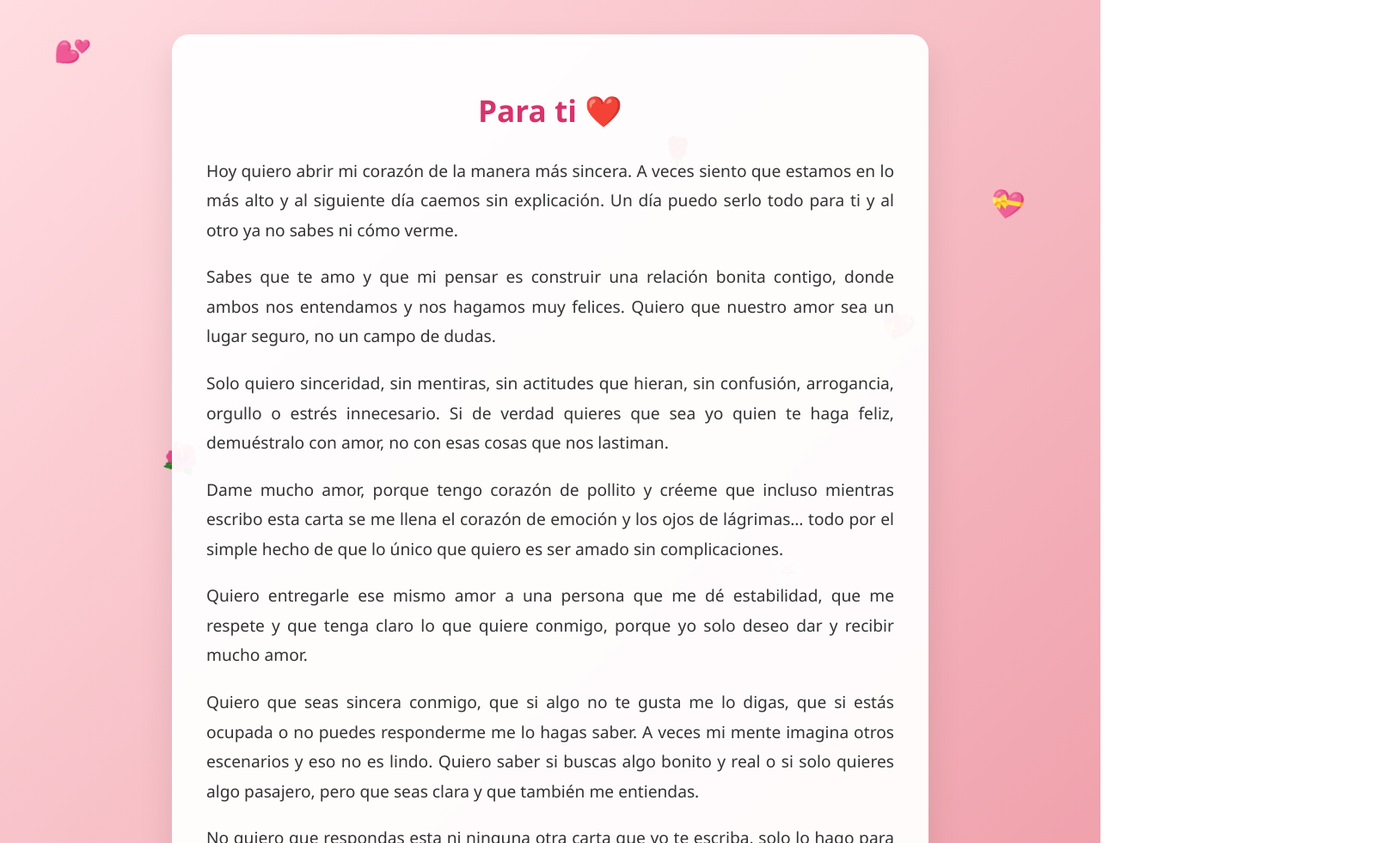
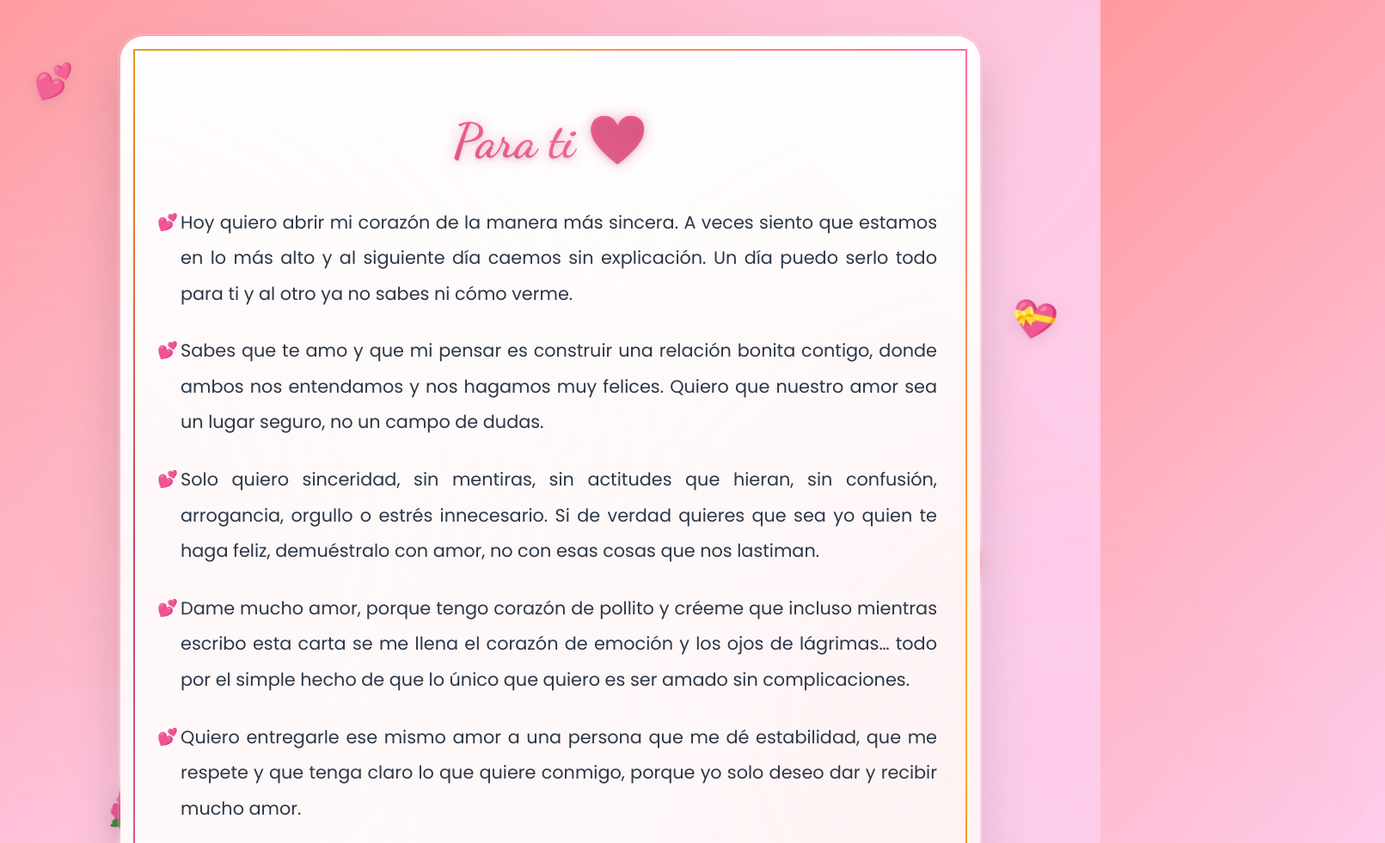
Before and after one commit to estudiantecesarfurnieles-droid/Tu-pagina, a plain HTML site: page cartas/carta5.html in a window 1280 px wide. Shown: the top 981 px of the page at 86% size, 1611 px wide, since content can reach past the window. Drawn offline with Linux system fonts and the light colour scheme.

Commit message:
DESIGN: Rediseño completo de carta tierna - diseño elegante con efectos visuales mejorados

```diff
--- a/cartas/carta5.html
+++ b/cartas/carta5.html
@@ -5,83 +5,295 @@
 <meta name="viewport" content="width=device-width, initial-scale=1.0">
 <title>Carta para ti</title>
 <style>
+  @import url('https://fonts.googleapis.com/css2?family=Dancing+Script:wght@400;600;700&family=Playfair+Display:wght@400;600;700&family=Poppins:wght@300;400;500;600&display=swap');
+
   body {
     margin: 0;
     padding: 20px;
-        font-family: 'Segoe UI', Tahoma, Geneva, Verdana, sans-serif;
-        background: linear-gradient(135deg, #ffdde1, #ee9ca7);
+    font-family: 'Poppins', sans-serif;
+    background: linear-gradient(135deg, #ff9a9e 0%, #fecfef 50%, #fecfef 100%);
     overflow-x: hidden;
-        color: #4a2c2a;
+    color: #2d3748;
     min-height: 100vh;
     display: flex;
     align-items: center;
     justify-content: center;
+    position: relative;
   }
+
+  /* Partículas de fondo mejoradas */
+  body::before {
+    content: '';
+    position: fixed;
+    top: 0;
+    left: 0;
+    width: 100%;
+    height: 100%;
+    background-image:
+      radial-gradient(circle at 15% 85%, rgba(255, 182, 193, 0.4) 0%, transparent 50%),
+      radial-gradient(circle at 85% 15%, rgba(255, 192, 203, 0.4) 0%, transparent 50%),
+      radial-gradient(circle at 50% 50%, rgba(255, 218, 185, 0.3) 0%, transparent 50%),
+      radial-gradient(circle at 25% 25%, rgba(255, 182, 193, 0.2) 0%, transparent 50%);
+    pointer-events: none;
+    z-index: 0;
+    animation: backgroundShift 20s ease-in-out infinite;
+  }
+
+  @keyframes backgroundShift {
+    0%, 100% { opacity: 1; }
+    50% { opacity: 0.8; }
+  }
+
+  /* Elementos flotantes mejorados */
   .floating {
     position: absolute;
-        animation: float 8s infinite ease-in-out;
+    animation: floatEnhanced 12s infinite ease-in-out;
+    opacity: 0.9;
+    font-size: 2.5rem;
+    pointer-events: none;
+    z-index: 1;
+    filter: drop-shadow(0 4px 8px rgba(0, 0, 0, 0.1));
+  }
+
+  @keyframes floatEnhanced {
+    0% {
+      transform: translateY(0) rotate(0deg) scale(1);
+      opacity: 0.9;
+    }
+    25% {
+      transform: translateY(-30px) rotate(15deg) scale(1.1);
+      opacity: 1;
+    }
+    50% {
+      transform: translateY(-60px) rotate(-10deg) scale(0.9);
       opacity: 0.8;
-        font-size: 2rem;
-        pointer-events: none;
     }
-    @keyframes float {
-        0% { transform: translateY(0) rotate(0deg); opacity: 0.8; }
-        50% { transform: translateY(-50px) rotate(20deg); opacity: 1; }
-        100% { transform: translateY(0) rotate(0deg); opacity: 0.8; }
+    75% {
+      transform: translateY(-30px) rotate(20deg) scale(1.05);
+      opacity: 1;
     }
+    100% {
+      transform: translateY(0) rotate(0deg) scale(1);
+      opacity: 0.9;
+    }
+  }
+
+  /* Contenedor principal rediseñado */
   .container {
-        max-width: 800px;
+    max-width: 900px;
     width: 100%;
-        padding: 40px;
-        background: rgba(255, 255, 255, 0.95);
-        border-radius: 20px;
-        box-shadow: 0 20px 40px rgba(0,0,0,0.1);
+    padding: 50px;
+    background: linear-gradient(145deg, #ffffff 0%, #fef7f7 100%);
+    border-radius: 30px;
+    box-shadow:
+      0 30px 60px rgba(0, 0, 0, 0.15),
+      0 0 0 1px rgba(255, 255, 255, 0.2),
+      inset 0 1px 0 rgba(255, 255, 255, 0.3);
     position: relative;
     z-index: 2;
     margin: 20px;
+    backdrop-filter: blur(10px);
+    border: 2px solid transparent;
+    background-clip: padding-box;
   }
+
+  /* Decoración de esquinas */
+  .container::before {
+    content: '';
+    position: absolute;
+    top: 15px;
+    left: 15px;
+    right: 15px;
+    bottom: 15px;
+    border: 2px solid transparent;
+    border-image: linear-gradient(45deg, #ff6b9d, #c44569, #f8b500, #ff6b9d) 1;
+    border-radius: 20px;
+    pointer-events: none;
+  }
+
+  /* Título mejorado */
   h1 {
     text-align: center;
     color: #d6336c;
-        font-size: 2.2em;
-        margin-bottom: 30px;
-        font-weight: bold;
-    }
-    p {
-        font-size: 1.2em;
-        line-height: 1.8em;
-        margin-bottom: 20px;
-        text-align: justify;
-        color: #333;
+    font-family: 'Dancing Script', cursive;
+    font-size: 3.5em;
+    font-weight: 700;
+    margin-bottom: 40px;
+    text-shadow: 0 2px 4px rgba(0, 0, 0, 0.1);
+    background: linear-gradient(45deg, #d6336c, #ff6b9d, #c44569);
+    -webkit-background-clip: text;
+    -webkit-text-fill-color: transparent;
+    background-clip: text;
+    position: relative;
+    animation: titleGlow 3s ease-in-out infinite alternate;
   }
 
-    /* Responsive */
+  @keyframes titleGlow {
+    0% { filter: drop-shadow(0 0 5px rgba(214, 51, 108, 0.3)); }
+    100% { filter: drop-shadow(0 0 15px rgba(214, 51, 108, 0.6)); }
+  }
+
+  /* Párrafos mejorados */
+  p {
+    font-size: 1.3em;
+    line-height: 2em;
+    margin-bottom: 25px;
+    text-align: justify;
+    color: #2d3748;
+    font-weight: 400;
+    position: relative;
+    padding-left: 20px;
+    transition: all 0.3s ease;
+  }
+
+  p::before {
+    content: '💕';
+    position: absolute;
+    left: -5px;
+    top: 0;
+    font-size: 16px;
+    opacity: 0.7;
+    animation: heartBeat 2s ease-in-out infinite;
+  }
+
+  @keyframes heartBeat {
+    0%, 100% { transform: scale(1); opacity: 0.7; }
+    50% { transform: scale(1.2); opacity: 1; }
+  }
+
+  p:hover {
+    transform: translateX(5px);
+    color: #1a202c;
+  }
+
+  /* Efectos de hover para el contenedor */
+  .container:hover {
+    transform: translateY(-5px);
+    box-shadow:
+      0 40px 80px rgba(0, 0, 0, 0.2),
+      0 0 0 1px rgba(255, 255, 255, 0.3),
+      inset 0 1px 0 rgba(255, 255, 255, 0.4);
+  }
+
+  /* Scrollbar personalizado */
+  .container::-webkit-scrollbar {
+    width: 8px;
+  }
+
+  .container::-webkit-scrollbar-track {
+    background: rgba(255, 255, 255, 0.1);
+    border-radius: 4px;
+  }
+
+  .container::-webkit-scrollbar-thumb {
+    background: linear-gradient(45deg, #ff6b9d, #c44569);
+    border-radius: 4px;
+  }
+
+  .container::-webkit-scrollbar-thumb:hover {
+    background: linear-gradient(45deg, #ff5a8a, #b83a5e);
+  }
+
+  /* Responsive mejorado */
   @media (max-width: 768px) {
     body {
       padding: 10px;
     }
+
+    .container {
+      padding: 30px;
+      margin: 10px;
+      border-radius: 25px;
+    }
+
+    h1 {
+      font-size: 2.5em;
+      margin-bottom: 30px;
+    }
+
+    p {
+      font-size: 1.1em;
+      line-height: 1.8em;
+      margin-bottom: 20px;
+      padding-left: 15px;
+    }
+
+    .floating {
+      font-size: 2rem;
+    }
+  }
+
+  @media (max-width: 480px) {
     .container {
       padding: 20px;
-            margin: 10px;
+      margin: 5px;
     }
+
     h1 {
-            font-size: 1.8em;
+      font-size: 2em;
     }
+
     p {
-            font-size: 1.1em;
+      font-size: 1em;
+      padding-left: 10px;
     }
+
+    .floating {
+      font-size: 1.5rem;
+    }
+  }
+
+  /* Animación de entrada */
+  .container {
+    animation: slideInUp 1s ease-out;
+  }
+
+  @keyframes slideInUp {
+    0% {
+      opacity: 0;
+      transform: translateY(50px);
+    }
+    100% {
+      opacity: 1;
+      transform: translateY(0);
+    }
+  }
+
+  /* Efectos de partículas adicionales */
+  .container::after {
+    content: '';
+    position: absolute;
+    top: -50px;
+    left: -50px;
+    right: -50px;
+    bottom: -50px;
+    background: radial-gradient(circle at 20% 20%, rgba(255, 182, 193, 0.1) 0%, transparent 50%),
+                radial-gradient(circle at 80% 80%, rgba(255, 192, 203, 0.1) 0%, transparent 50%);
+    border-radius: 50px;
+    pointer-events: none;
+    z-index: -1;
+    animation: particleFloat 15s ease-in-out infinite;
+  }
+
+  @keyframes particleFloat {
+    0%, 100% { transform: rotate(0deg) scale(1); }
+    50% { transform: rotate(180deg) scale(1.1); }
   }
 </style>
 </head>
 <body>
 
-<!-- Corazones y flores flotando usando emojis -->
-<div class="floating" style="top:10%; left:5%; animation-delay:0s;">💕</div>
-<div class="floating" style="top:50%; left:80%; animation-delay:2s;">💖</div>
-<div class="floating" style="top:20%; left:60%; animation-delay:4s;">🌹</div>
-<div class="floating" style="top:70%; left:15%; animation-delay:1s;">🌺</div>
-<div class="floating" style="top:30%; left:90%; animation-delay:3s;">💝</div>
-<div class="floating" style="top:80%; left:70%; animation-delay:5s;">🌸</div>
+<!-- Elementos flotantes mejorados con más variedad -->
+<div class="floating" style="top:8%; left:3%; animation-delay:0s;">💕</div>
+<div class="floating" style="top:45%; left:85%; animation-delay:2s;">💖</div>
+<div class="floating" style="top:15%; left:55%; animation-delay:4s;">🌹</div>
+<div class="floating" style="top:65%; left:10%; animation-delay:1s;">🌺</div>
+<div class="floating" style="top:25%; left:92%; animation-delay:3s;">💝</div>
+<div class="floating" style="top:75%; left:65%; animation-delay:5s;">🌸</div>
+<div class="floating" style="top:35%; left:25%; animation-delay:6s;">💗</div>
+<div class="floating" style="top:55%; left:45%; animation-delay:7s;">🌷</div>
+<div class="floating" style="top:85%; left:35%; animation-delay:8s;">💐</div>
+<div class="floating" style="top:5%; left:75%; animation-delay:9s;">🌻</div>
 
 <div class="container">
     <h1>Para ti ❤️</h1>
```
Lines whose indentation alone changed are shown as unchanged.
